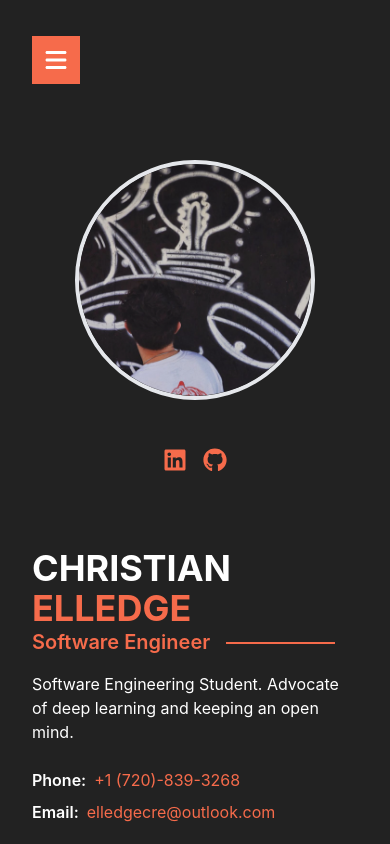
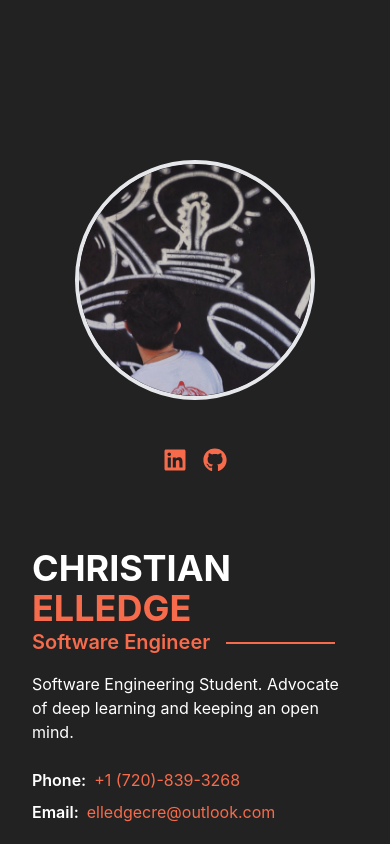
Before and after one commit to elledgecr/Portfolio, a React (Create React App) app: page / in a window 390 px wide. Shown: the top 844 px of the page. Built offline with nearby package versions, Linux system fonts and the light colour scheme.

Commit message:
Remove Mobile NavBar

```diff
--- a/src/components/navbar/index.tsx
+++ b/src/components/navbar/index.tsx
@@ -1,17 +1,10 @@
-import React, { useState } from "react";
+import React from "react";
 import NavbarIcon from "./navbarIcon";
-import NavbarToggle from "./navbarToggle";
 
 /**
  * @returns A Navigation Bar component.
  */
 const Navbar: React.FC = () => {
-  const [navOpen, setNavOpen] = useState(false);
-
-  const toggleNav = () => {
-    setNavOpen(!navOpen);
-  };
-
   return (
     <>
       <nav className=" text-white px-8 py-4 fixed w-full top-5 z-50">
@@ -26,22 +19,7 @@ const Navbar: React.FC = () => {
             <NavbarIcon navOpen label="Projects" href="#projects" />
             <NavbarIcon navOpen label="Contact" href="#contact" />
           </div>
-
-          <NavbarToggle navOpen toggleNav={toggleNav} />
         </div>
-
-        {navOpen && (
-          <div
-            className="md:hidden mt-4  px-8 py-4 space-y-4"
-            data-testid="mobile-nav"
-          >
-            <NavbarIcon navOpen label="Home" href="#hero" />
-            <NavbarIcon navOpen label="About" href="#about" />
-            <NavbarIcon navOpen label="Skills" href="#skills" />
-            <NavbarIcon navOpen label="Projects" href="#projects" />
-            <NavbarIcon navOpen label="Contact" href="#contact" />
-          </div>
-        )}
       </nav>
     </>
   );
--- a/src/components/navbar/navbarToggle.tsx
+++ /dev/null
@@ -1,32 +0,0 @@
-import { FontAwesomeIcon } from "@fortawesome/react-fontawesome";
-import { faBars, faTimes } from "@fortawesome/free-solid-svg-icons";
-import React from "react";
-
-interface NavbarToggleProps {
-  navOpen: boolean;
-  toggleNav: () => void;
-}
-
-/**
- * A component for toggling the navigation menu (mobile).
- *
- * @param {boolean} props.navOpen - The current state of the navigation menu.
- * @param {function} props.toggleNav - A function to toggle the navigation menu.
- * @returns A toggle button for the navigation menu.
- */
-const NavbarToggle: React.FC<NavbarToggleProps> = (props) => {
-  return (
-    <button
-      className="md:hidden w-12 h-12 bg-primary flex items-center justify-center cursor-pointer"
-      onClick={props.toggleNav}
-      aria-label="toggle-nav-menu"
-    >
-      <FontAwesomeIcon
-        icon={props.navOpen ? faBars : faTimes}
-        className="w-6 h-6 text-white"
-      />
-    </button>
-  );
-};
-
-export default NavbarToggle;
```
